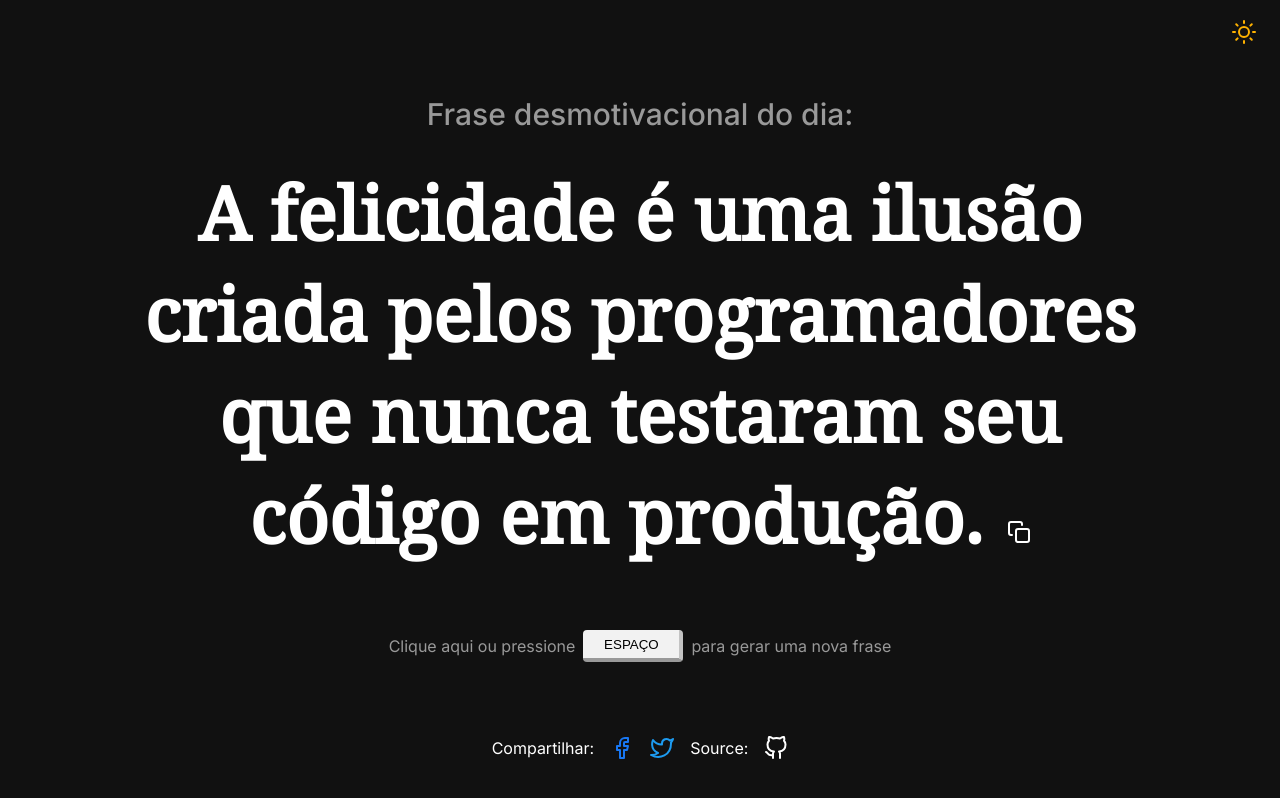
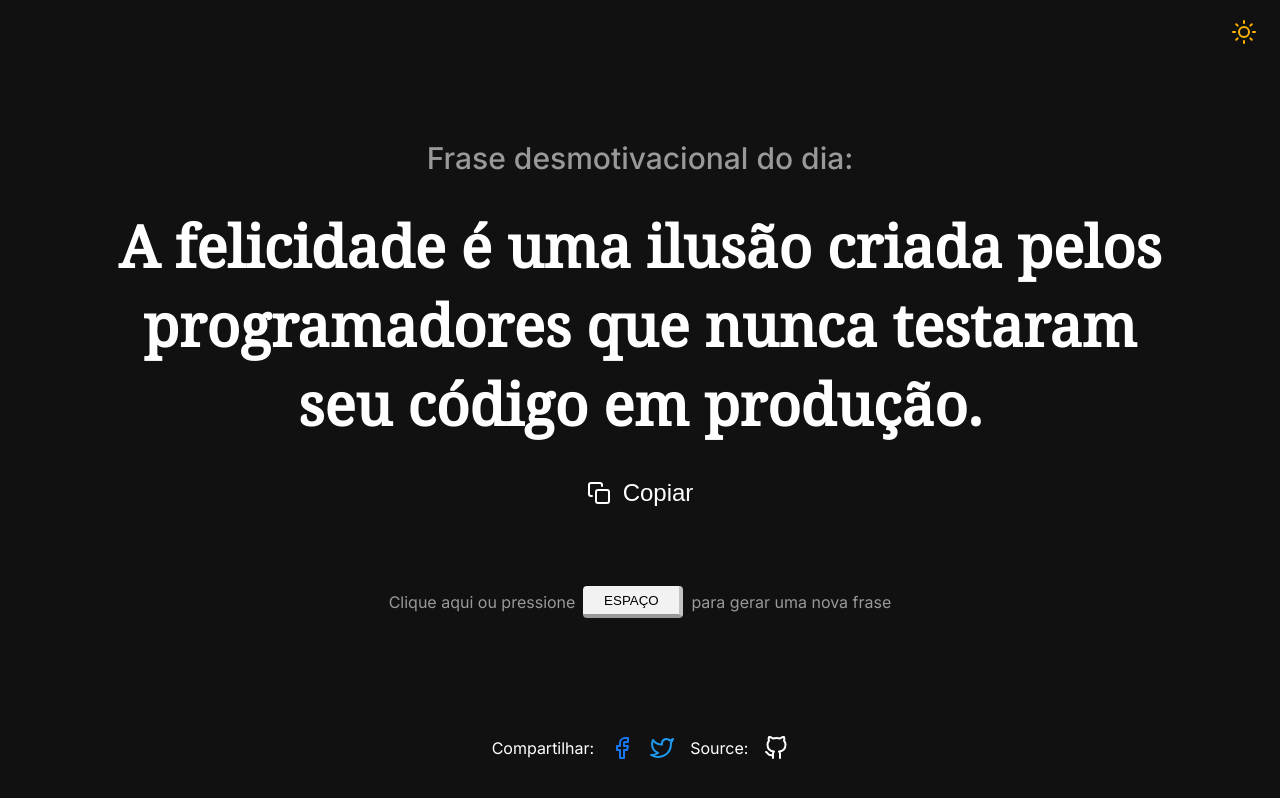
Before and after one commit to jeanvcastro/desmotivacional, a Next.js app: page / in a window 1280 px wide. Built offline with nearby package versions, Linux system fonts and the light colour scheme.

Commit message:
fix: copy button

```diff
--- a/src/app/page.module.scss
+++ b/src/app/page.module.scss
@@ -46,7 +46,7 @@ $white: #fff;
 
     .phrase {
       padding: 0 6rem;
-      font-size: 4.625rem;
+      font-size: 3.625rem;
       font-weight: 600;
       color: $dark;
 
@@ -66,8 +66,10 @@ $white: #fff;
       display: inline-flex;
       justify-content: center;
       align-items: center;
+      gap: 0.75rem;
+      margin-top: 1.5rem;
+      font-size: 1.5rem;
       height: 100%;
-      margin-left: 1.5rem;
       color: $dark;
     }
 
--- a/src/app/page.tsx
+++ b/src/app/page.tsx
@@ -60,12 +60,14 @@ const HomePage = () => {
         <h3 className={styles.title}>Frase desmotivacional do dia:</h3>
         <h2 className={[styles.phrase, notoSerif.className].join(" ")}>
           {phrase}
+          <br />
           <button className={styles.copy} onClick={handleCopy}>
-            <Icon.Copy />
+            <Icon.Copy /> Copiar
           </button>
         </h2>
         <div className={styles.widget}>
           <span>Clique aqui ou pressione</span>
+
           <button className={styles.space} onClick={handleClickOrPressSpace}>
             Espaço
           </button>
```
